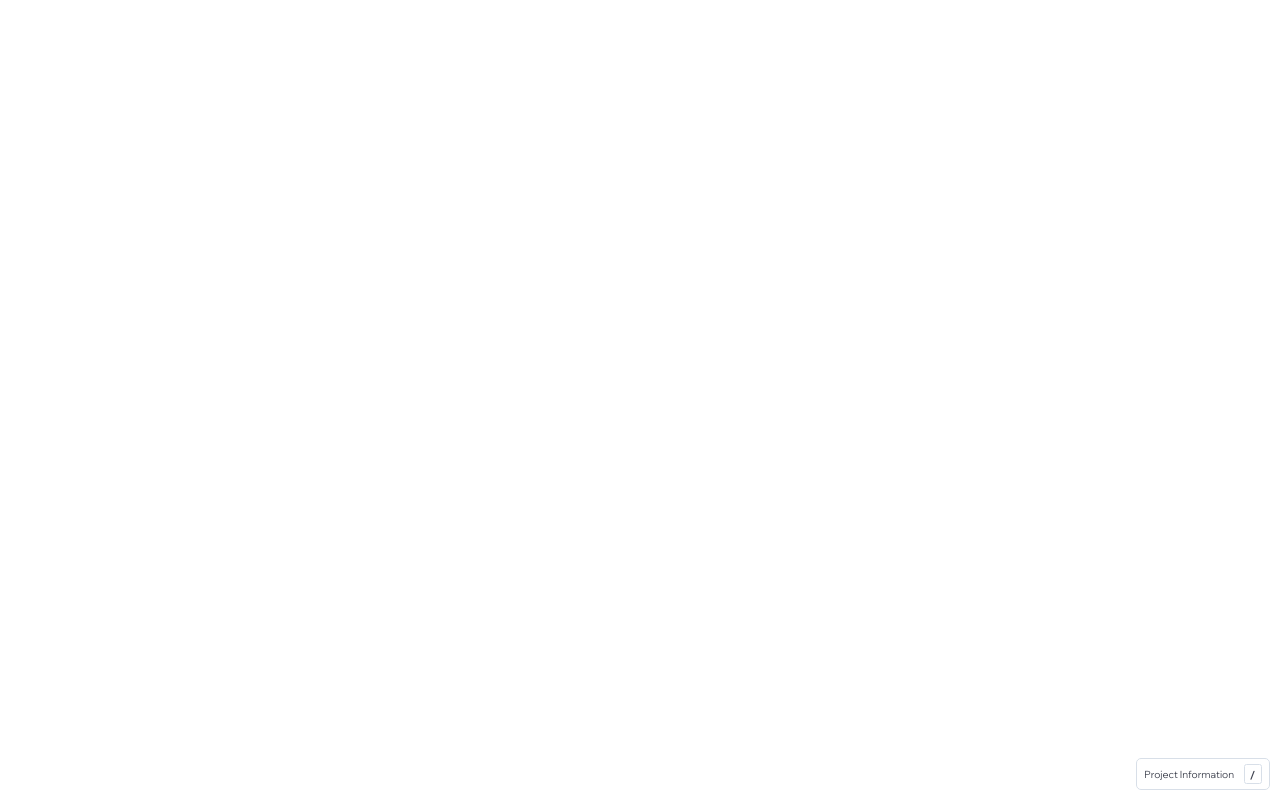
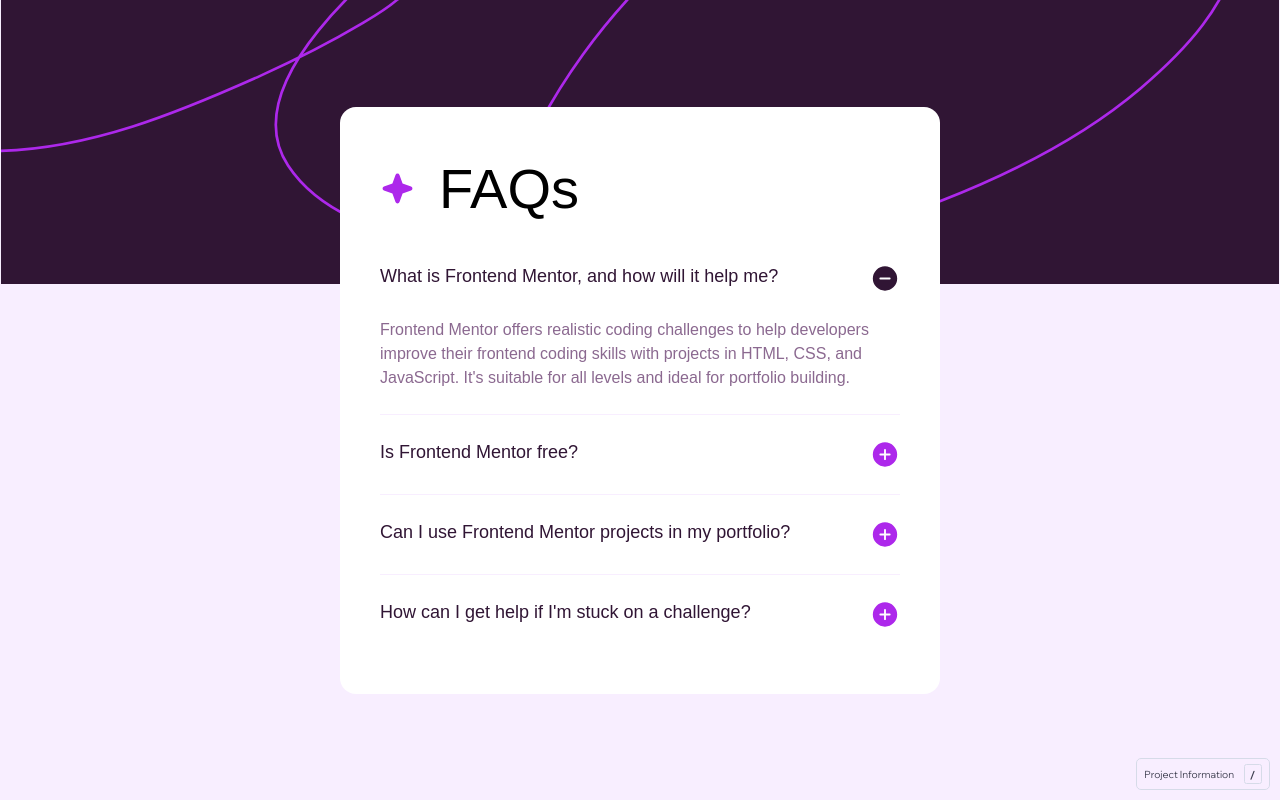
Before and after one commit to clakr/faq-accordion, a website built with Vite: page index.html in a window 1280 px wide. Built offline with nearby package versions, Linux system fonts and the light colour scheme; no server answers.

Commit message:
added styling

```diff
--- a/index.html
+++ b/index.html
@@ -16,8 +16,48 @@
     <script type="module" src="src/main.ts" async></script>
   </head>
   <body>
-    <main>
+    <main class="min-h-[100svh] grid place-items-center bg-light-pink bg-[url(/background-pattern-mobile.svg)] lg:bg-[url(/background-pattern-desktop.svg)] desktop bg-no-repeat bg-contain">
       <h1 class="sr-only"></h1>
+      <article class="w-[calc(100svw-4.8rem)] bg-white rounded-[.8rem] lg:rounded-[1.6rem] p-[2.4rem] lg:p-[4rem] flex flex-col gap-y-[2.4rem] lg:gap-y-[3.2rem] max-w-[60rem]">
+        <section class="flex gap-x-[2.4rem] items-center">
+          <img src="/icon-star.svg" alt="" class="size-[2.4rem] lg:size-[3.5rem]">
+          <h2 class="text-[3.2rem] lg:text-[5.6rem] font-bold">FAQs</h2>
+        </section>
+        <section class="[&>details]:text-[1.4rem] lg:[&>details]:text-[1.6rem] [&>details]:py-[2rem] lg:[&>details]:py-[2.4rem] [&>details]:text-pale-purple [&>details:first-of-type]:pt-[unset] [&>details>summary]:text-dark-purple [&>details>summary]:list-none [&>details>summary]:font-semibold [&>details>summary]:text-[1.6rem] lg:[&>details>summary]:text-[1.8rem] [&>details>summary]:flex [&>details>summary]:justify-between [&>details>summary]:gap-x-[2rem] [&>details>summary]:hover:cursor-pointer hover:[&>details>summary]:text-pink [&>details[open]>summary]:mb-[2rem] lg:[&>details[open]>summary]:mb-[2.4rem] [&>details>summary>img[data-icon=minus]]:hidden [&>details[open]>summary>img[data-icon=minus]]:block [&>details>summary>img[data-icon=plus]]:block [&>details[open]>summary>img[data-icon=plus]]:hidden divide-y divide-light-pink">
+          <details open>
+            <summary>
+              What is Frontend Mentor, and how will it help me?
+              <img src="/icon-plus.svg" alt="" data-icon="plus">
+              <img src="/icon-minus.svg" alt="" data-icon="minus">
+            </summary>
+            Frontend Mentor offers realistic coding challenges to help developers improve their frontend coding skills with projects in HTML, CSS, and JavaScript. It's suitable for all levels and ideal for portfolio building.
+          </details>
+          <details>
+            <summary>
+              Is Frontend Mentor free?
+              <img src="/icon-plus.svg" alt="" data-icon="plus">
+              <img src="/icon-minus.svg" alt="" data-icon="minus">
+            </summary>
+            Yes, Frontend Mentor offers both free and premium coding challenges, with the free option providing access to a range of projects suitable for all skill levels.
+          </details>
+          <details>
+            <summary>
+              Can I use Frontend Mentor projects in my portfolio?
+              <img src="/icon-plus.svg" alt="" data-icon="plus">
+              <img src="/icon-minus.svg" alt="" data-icon="minus">
+            </summary>
+            Yes, you can use projects completed on Frontend Mentor in your portfolio. It's an excellent way to showcase your skills to potential employers!
+          </details>
+          <details>
+            <summary>
+              How can I get help if I'm stuck on a challenge?
+              <img src="/icon-plus.svg" alt="" data-icon="plus">
+              <img src="/icon-minus.svg" alt="" data-icon="minus">
+            </summary>
+            The best place to get help is inside Frontend Mentor's Discord community. There's a help  channel where you can ask questions and seek support from other community members.
+          </details>
+        </section>
+      </article>
     </main>
   </body>
 </html>
--- a/package.json
+++ b/package.json
@@ -10,9 +10,7 @@
   },
   "devDependencies": {
     "typescript": "^5.2.2",
-    "vite": "^5.1.6"
-  },
-  "dependencies": {
+    "vite": "^5.1.6",
     "@tailwindcss/vite": "4.0.0-alpha.9",
     "tailwindcss": "4.0.0-alpha.9"
   }
--- a/src/main.ts
+++ b/src/main.ts
@@ -10,4 +10,21 @@
 
 	const heading = document.querySelector(".sr-only");
 	changeTextContent(heading);
+
+	const details = document.querySelectorAll("details");
+  details.forEach((detail) => {
+    detail.addEventListener("click", function (event) {
+      event.preventDefault();
+
+      const openedDetail = document.querySelector("details[open]");
+      openedDetail?.removeAttribute("open");
+
+      if (this !== openedDetail) {
+        this.setAttribute("open", "");
+      } else {
+        details[1].setAttribute("open", "");
+      }
+    });
+  });
+
 })();
--- a/src/style.css
+++ b/src/style.css
@@ -1,5 +1,19 @@
-@import 'tailwindcss';
+@import "tailwindcss/preflight" layer(base);
+@import "tailwindcss/utilities" layer(utilities);
+
+@import url('https://fonts.googleapis.com/css2?family=Work+Sans:ital,wght@0,100..900;1,100..900&display=swap');
+
+@theme {
+  --color-light-pink: #F8EEFF;
+  --color-white: #FFFFFF;
+  --color-pale-purple: #8B6990;
+  --color-dark-purple: #301534;
+  --color-pink: #AD28EB;
+
+  --breakpoint-lg: 1024px;
+}
 
 :root {
   font-size: 10px;
+  font-family: 'Work Sans', sans-serif;
 }
```
Also changed, not shown: pnpm-lock.yaml, public/background-pattern-desktop.svg (added), public/background-pattern-mobile.svg (added), public/icon-minus.svg (added), public/icon-plus.svg (added), public/icon-star.svg (added).
